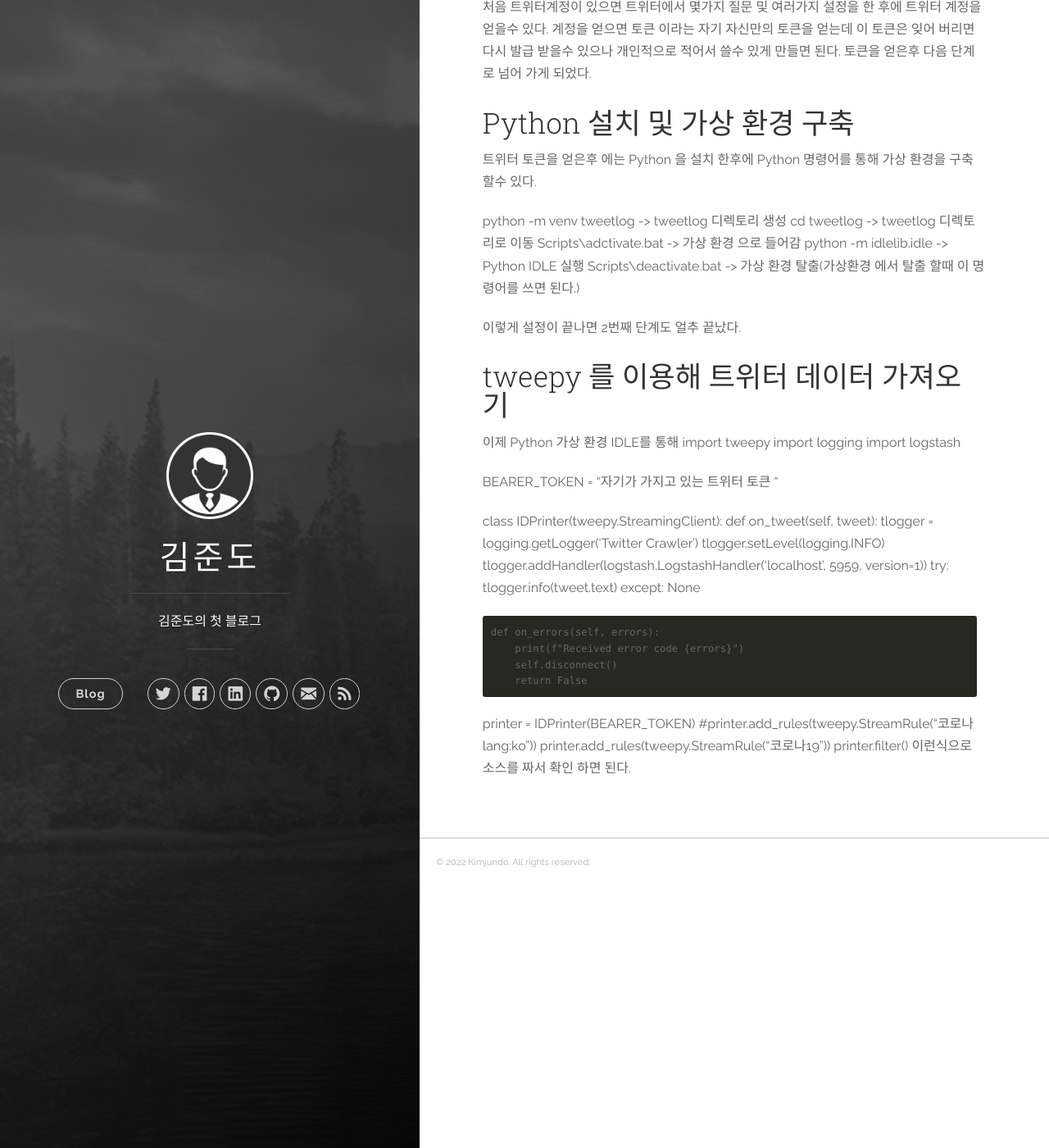
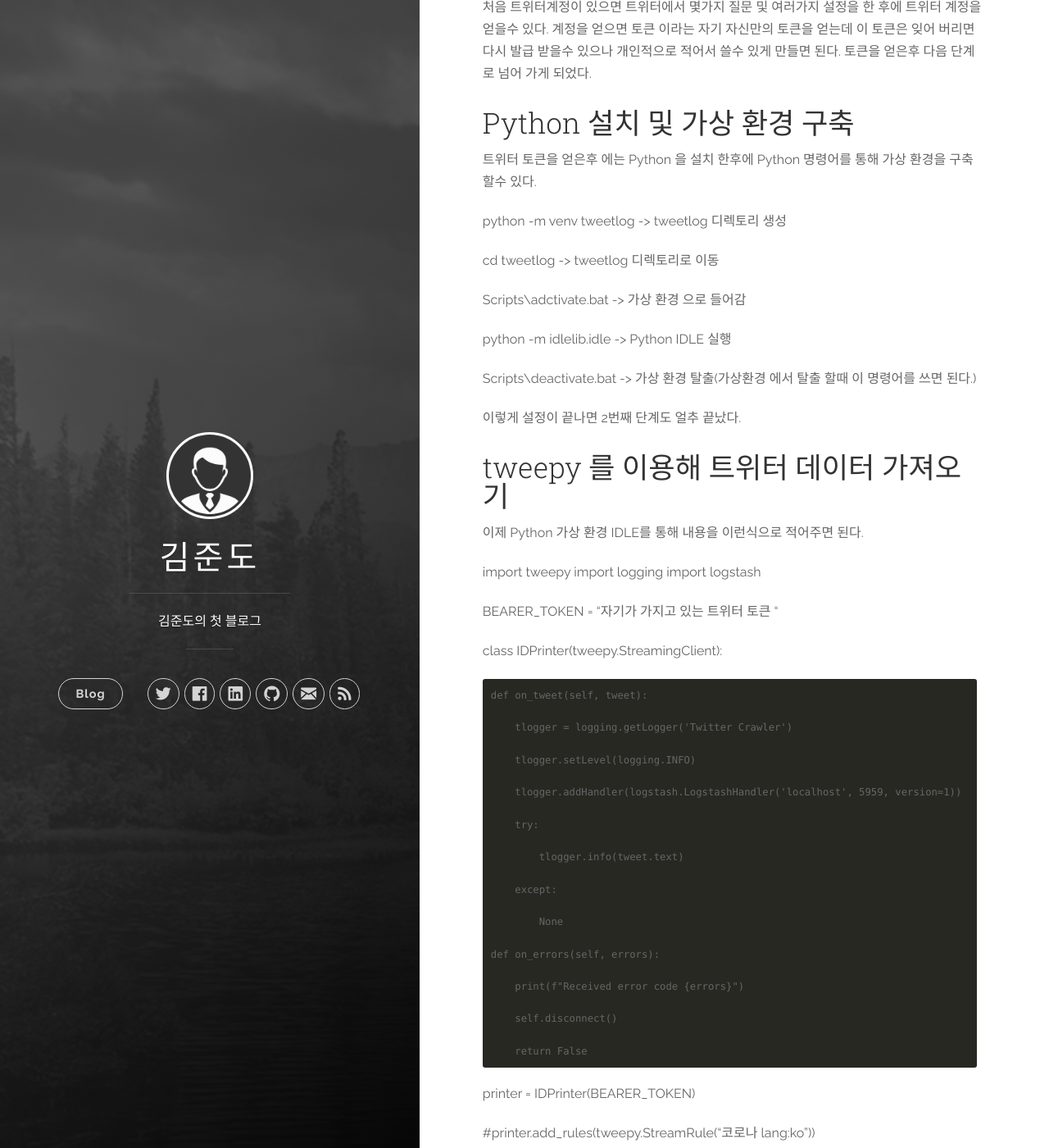
Before and after one commit to Kimjundo/Kimjundo.github.io, a Jekyll site: the page built from _posts/2022-12-02-블로그-첫-글.md, in a window 1280 px wide and 1400 px high, scrolled down 451 px. Shown: the whole window at 82% size. Built offline with Jekyll 4.4.1, drawn with Linux system fonts in a browser that asks for light colours; part of the change alters nothing that is shown; some of the changed text lies outside the part shown.

Commit message:
Update 2022-12-02-블로그-첫-글.md

```diff
--- a/_posts/2022-12-02-블로그-첫-글.md
+++ b/_posts/2022-12-02-블로그-첫-글.md
@@ -21,16 +21,21 @@ tags: ['블로그', 'jekyll', 'github', 'github.io']
 트위터 토큰을 얻은후 에는 Python 을 설치 한후에 Python 명령어를 통해 가상 환경을 구축 할수 있다.
 
 python -m venv tweetlog -> tweetlog 디렉토리 생성
+
 cd tweetlog  -> tweetlog 디렉토리로 이동
+
 Scripts\adctivate.bat -> 가상 환경 으로 들어감
+
 python -m idlelib.idle -> Python IDLE 실행
+
 Scripts\deactivate.bat -> 가상 환경 탈출(가상환경 에서 탈출 할때 이 명령어를 쓰면 된다.)
 
 이렇게 설정이 끝나면 2번째 단계도 얼추 끝났다.
 
 ## tweepy 를 이용해 트위터 데이터 가져오기
 
-이제 Python 가상 환경 IDLE를 통해
+이제 Python 가상 환경 IDLE를 통해 내용을 이런식으로 적어주면 된다.
+
 import tweepy
 import logging
 import logstash
@@ -39,22 +44,41 @@ import logstash
 BEARER_TOKEN = "자기가 가지고 있는 트위터 토큰 "
 
 class IDPrinter(tweepy.StreamingClient):
+
     def on_tweet(self, tweet):
+
         tlogger = logging.getLogger('Twitter Crawler')
+
         tlogger.setLevel(logging.INFO)
+
         tlogger.addHandler(logstash.LogstashHandler('localhost', 5959, version=1))
+
         try:
+
             tlogger.info(tweet.text)
+
         except:
+
             None
 
     def on_errors(self, errors):
+
         print(f"Received error code {errors}")
+
         self.disconnect()
+
         return False
 
 printer = IDPrinter(BEARER_TOKEN)
+
 #printer.add_rules(tweepy.StreamRule("코로나 lang:ko"))
+
 printer.add_rules(tweepy.StreamRule("코로나19"))
+
 printer.filter()
+
+
 이런식으로 소스를 짜서 확인 하면 된다.
+## 후기
+처음 트위터를 이용하여 데이터를 가져오는 활동을 해보았는데 예상외로 재미도 있었고 유익한 경험을 한것 같다.
+이상으로 마치겠다.
```
